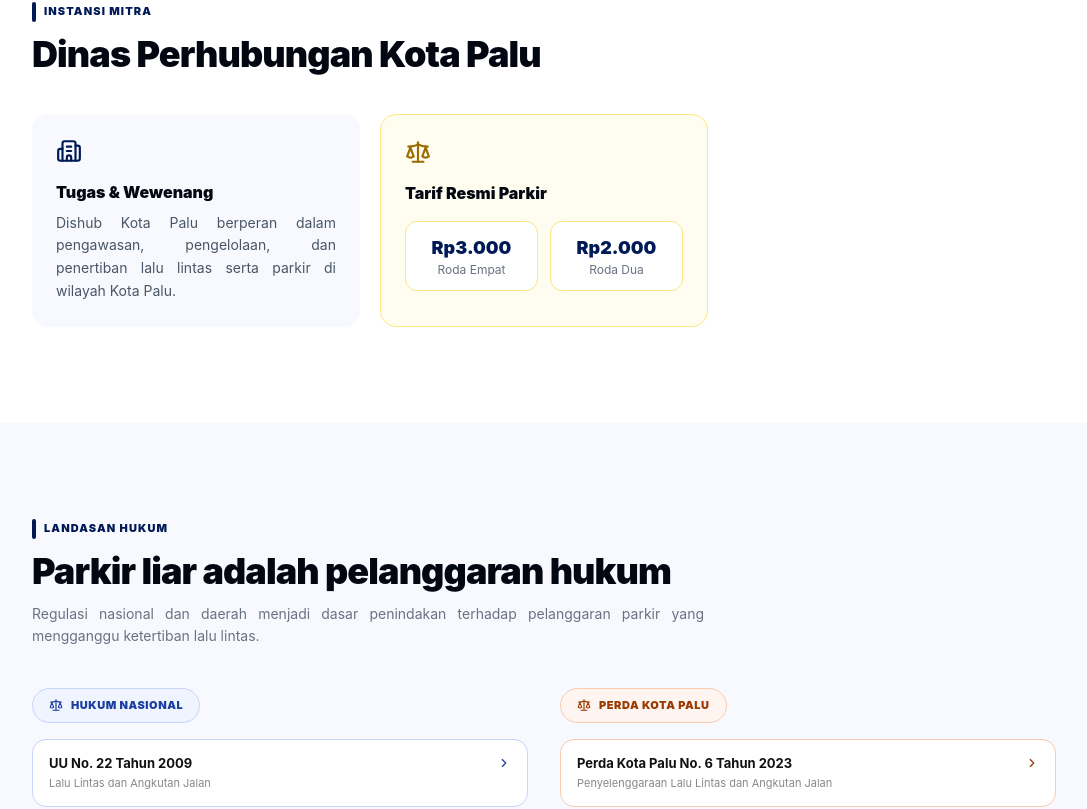
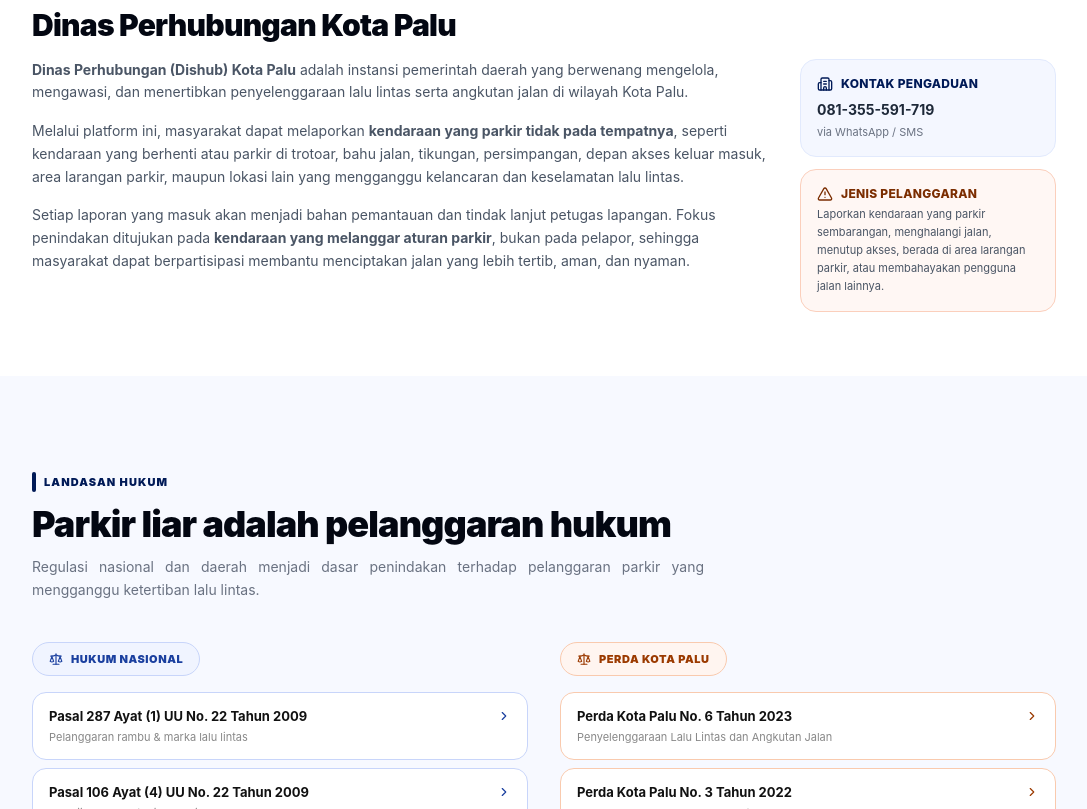
Before and after one commit to FransiscaApriliaT/frontend_siapparkir, a React app: page / in a window 1280 px wide. Shown: the part 1451-2260 px from the top of the page, without its empty margins (96-1183 px from the left). Built offline with nearby package versions, Linux system fonts and the light colour scheme; the HTML template or start-up script is replaced by a standard one.

Commit message:
finishhh

```diff
--- a/src/pages/public/LandingPage.jsx
+++ b/src/pages/public/LandingPage.jsx
@@ -145,43 +145,20 @@ const LandingPage = () => {
 
   const legalGroups = [
     {
-      type: 'Hukum Nasional',
-      accent: '#1A3F9F',
-      bg: '#F0F4FF',
-      border: '#C8D5FA',
+      type: 'Hukum Nasional', accent: '#1A3F9F', bg: '#F0F4FF', border: '#C8D5FA',
       items: [
-        {
-          label: 'UU No. 22 Tahun 2009',
-          subtitle: 'Lalu Lintas dan Angkutan Jalan',
-          detail:
-            'Mengatur ketertiban lalu lintas dan larangan tindakan yang mengganggu fungsi jalan.',
-        },
-        {
-          label: 'PP No. 79 Tahun 2013',
-          subtitle: 'Jaringan Lalu Lintas dan Angkutan Jalan',
-          detail:
-            'Mengatur larangan parkir pada area tertentu seperti persimpangan, trotoar, tikungan, dan area rawan kemacetan.',
-        },
+        { label: 'Pasal 287 Ayat (1) UU No. 22 Tahun 2009', subtitle: 'Pelanggaran rambu & marka lalu lintas', detail: 'Setiap pengemudi yang melanggar aturan rambu lalu lintas atau marka jalan — termasuk marka larangan parkir — dipidana kurungan paling lama 2 bulan atau denda paling banyak Rp500.000.' },
+        { label: 'Pasal 106 Ayat (4) UU No. 22 Tahun 2009', subtitle: 'Kewajiban mematuhi marka jalan', detail: 'Setiap pengemudi kendaraan bermotor di jalan wajib mematuhi ketentuan marka jalan, termasuk larangan parkir pada area yang ditandai marka tertentu.' },
+        { label: 'Pasal 28 Ayat (1) UU No. 22 Tahun 2009', subtitle: 'Larangan mengganggu fungsi jalan', detail: 'Setiap orang dilarang melakukan perbuatan yang mengakibatkan gangguan pada fungsi jalan. Parkir sembarangan yang menghambat arus lalu lintas termasuk dalam kategori pelanggaran ini.' },
+        { label: 'Pasal 106 PP No. 79 Tahun 2013', subtitle: 'Larangan lokasi parkir di ruang milik jalan', detail: 'Kendaraan bermotor dilarang parkir di: area penyeberangan pejalan kaki, tikungan, persimpangan, trotoar, jalur bus, depan akses darurat, dan ruas dengan tingkat kemacetan tinggi.' },
       ],
     },
     {
-      type: 'Perda Kota Palu',
-      accent: '#9B3A00',
-      bg: '#FFF5F0',
-      border: '#F9CAAE',
+      type: 'Perda Kota Palu', accent: '#9B3A00', bg: '#FFF5F0', border: '#F9CAAE',
       items: [
-        {
-          label: 'Perda Kota Palu No. 6 Tahun 2023',
-          subtitle: 'Penyelenggaraan Lalu Lintas dan Angkutan Jalan',
-          detail:
-            'Menjadi dasar pengaturan dan penindakan pelanggaran parkir di wilayah Kota Palu.',
-        },
-        {
-          label: 'SK Wali Kota terkait Satgas Parkir',
-          subtitle: 'Pengendalian dan Penertiban Parkir',
-          detail:
-            'Menjadi dasar koordinasi petugas dalam pengawasan dan penertiban parkir liar.',
-        },
+        { label: 'Perda Kota Palu No. 6 Tahun 2023', subtitle: 'Penyelenggaraan Lalu Lintas dan Angkutan Jalan', detail: 'Mengatur larangan parkir di tempat yang tidak ditetapkan oleh Pemkot Palu. Pengendara yang memarkir kendaraan di luar titik resmi dapat dikenai sanksi administratif dan tindakan Derek oleh Satgas.' },
+        { label: 'Perda Kota Palu No. 3 Tahun 2022', subtitle: 'Dasar penyelenggaraan LLAJ Kota Palu', detail: 'Perda induk yang mewajibkan setiap pengguna jalan mematuhi rambu, marka, dan ketentuan parkir yang ditetapkan di wilayah Kota Palu. Pelanggaran dapat diproses melalui sidang tilang.' },
+        { label: 'Keputusan Wali Kota Palu No. 551.1/168.2/DISHUB/2021', subtitle: 'Satgas Pengendalian & Penertiban Parkir', detail: 'Satgas berwenang menindak kendaraan yang parkir sembarangan: mulai dari teguran, penilangan, hingga penggembokan dan penDerek-an kendaraan ke pool Dishub Kota Palu.' },
       ],
     },
   ];
@@ -340,66 +317,65 @@ const LandingPage = () => {
       </section>
 
       {/* ================= DISHUB ================= */}
-      <section className="py-16 sm:py-24 px-6 bg-white">
+      <section className="bg-white border-t border-gray-100 py-16 px-6 sm:px-12 lg:px-24">
         <div className="max-w-5xl mx-auto">
-          <Reveal>
           <div className="flex items-center gap-2 mb-3">
-              <div className="w-1 h-5 bg-[#001A57] rounded-full" />
-              <span className="text-[11px] font-black text-[#001A57] uppercase tracking-widest">
+            <div className="w-1.5 h-6 bg-[#001A57] rounded-full" />
+            <span className="text-xs font-extrabold text-[#001A57] uppercase tracking-widest">
               Instansi Mitra
             </span>
           </div>
 
-            <h2 className="text-2xl sm:text-4xl font-black text-gray-950 tracking-tight mb-10">
+          <h2 className="text-2xl sm:text-3xl font-black text-gray-950 mb-4 tracking-tight">
             Dinas Perhubungan Kota Palu
           </h2>
-          </Reveal>
 
-          <div className="grid grid-cols-1 md:grid-cols-3 gap-5">
-            <Reveal>
-              <div className="bg-[#F7F9FF] rounded-2xl p-6 h-full">
-                <Building2 className="text-[#001A57] mb-4" size={26} />
+          <div className="flex flex-col lg:flex-row gap-8 items-start">
+            <div className="flex-1 space-y-4 text-sm text-gray-600 leading-relaxed">
+              <p>
+                <strong>Dinas Perhubungan (Dishub) Kota Palu</strong> adalah instansi pemerintah daerah yang berwenang mengelola, mengawasi, dan menertibkan penyelenggaraan lalu lintas serta angkutan jalan di wilayah Kota Palu.
+              </p>
 
-                <h3 className="font-black text-gray-950 mb-2">
-                  Tugas & Wewenang
-                </h3>
+              <p>
+                Melalui platform ini, masyarakat dapat melaporkan <strong>kendaraan yang parkir tidak pada tempatnya</strong>, seperti kendaraan yang berhenti atau parkir di trotoar, bahu jalan, tikungan, persimpangan, depan akses keluar masuk, area larangan parkir, maupun lokasi lain yang mengganggu kelancaran dan keselamatan lalu lintas.
+              </p>
 
-                <p className="text-sm text-gray-600 leading-relaxed text-justify">
-                  Dishub Kota Palu berperan dalam pengawasan, pengelolaan, dan penertiban lalu lintas serta parkir di wilayah Kota Palu.
-                </p>
-              </div>
-            </Reveal>
-
-            <Reveal delay={80}>
-              <div className="bg-[#FFFDF0] border border-[#FFE680] rounded-2xl p-6 h-full">
-                <Scale className="text-[#9B6B00] mb-4" size={26} />
-
-                <h3 className="font-black text-gray-950 mb-4">
-                  Tarif Resmi Parkir
-                </h3>
-
-                <div className="grid grid-cols-2 gap-3">
-                  <div className="bg-white border border-[#FFE680] rounded-xl p-3 text-center">
-                    <p className="text-lg font-black text-[#001A57]">
-                      Rp3.000
-                    </p>
-                    <p className="text-xs text-gray-500">
-                      Roda Empat
+              <p>
+                Setiap laporan yang masuk akan menjadi bahan pemantauan dan tindak lanjut petugas lapangan. Fokus penindakan ditujukan pada <strong>kendaraan yang melanggar aturan parkir</strong>, bukan pada pelapor, sehingga masyarakat dapat berpartisipasi membantu menciptakan jalan yang lebih tertib, aman, dan nyaman.
               </p>
             </div>
 
-                  <div className="bg-white border border-[#FFE680] rounded-xl p-3 text-center">
-                    <p className="text-lg font-black text-[#001A57]">
-                      Rp2.000
+            <div className="w-full lg:w-64 shrink-0 space-y-3">
+              <div className="bg-[#F4F7FF] border border-[#E2EAFD] rounded-2xl p-4 space-y-1">
+                <div className="flex items-center gap-2 text-[#001A57]">
+                  <Building2 className="w-4 h-4" />
+                  <span className="text-xs font-extrabold uppercase tracking-wide">
+                    Kontak Pengaduan
+                  </span>
+                </div>
+
+                <p className="text-sm font-bold text-gray-800 pt-1">
+                  081-355-591-719
                 </p>
-                    <p className="text-xs text-gray-500">
-                      Roda Dua
+
+                <p className="text-[11px] text-gray-500">
+                  via WhatsApp / SMS
+                </p>
+              </div>
+
+              <div className="bg-[#FFF7F4] border border-[#FBCFBC] rounded-2xl p-4 space-y-1">
+                <div className="flex items-center gap-2 text-[#7B2D00]">
+                  <AlertTriangle className="w-4 h-4" />
+                  <span className="text-xs font-extrabold uppercase tracking-wide">
+                    Jenis Pelanggaran
+                  </span>
+                </div>
+
+                <p className="text-[11px] text-gray-600 leading-relaxed">
+                  Laporkan kendaraan yang parkir sembarangan, menghalangi jalan, menutup akses, berada di area larangan parkir, atau membahayakan pengguna jalan lainnya.
                 </p>
               </div>
             </div>
-              </div>
-            </Reveal>
-
           </div>
         </div>
       </section>
```
Lines whose indentation alone changed are shown as unchanged.
